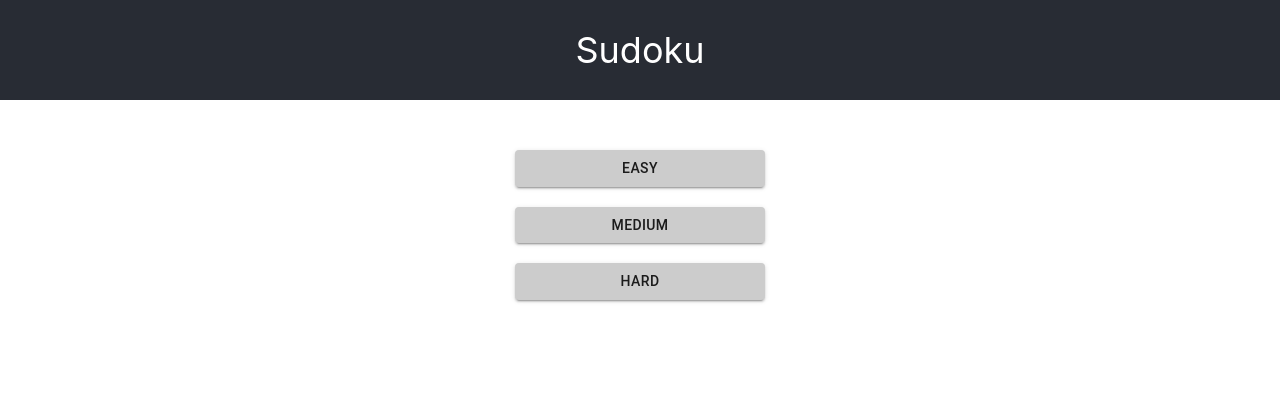
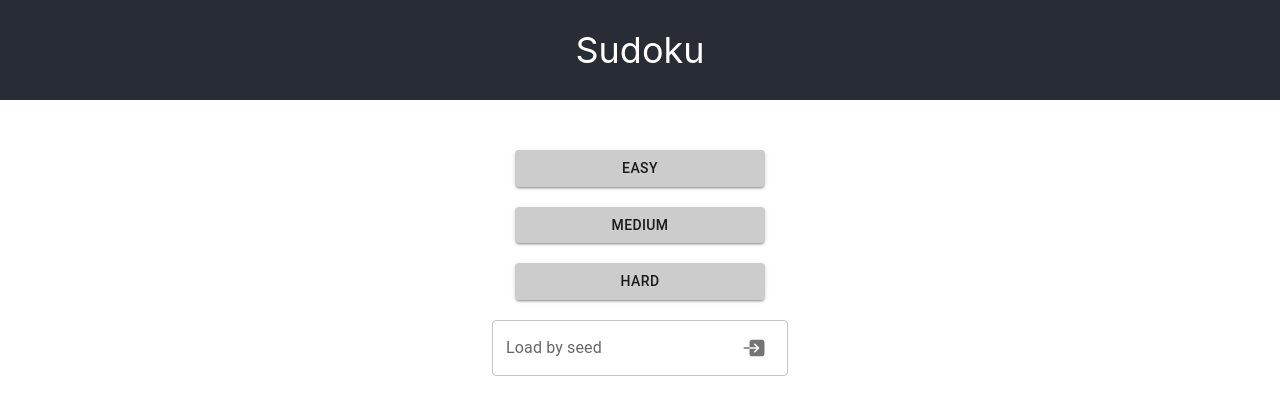
Before and after one commit to arturmeinzer/sudoku, a React (Create React App) app: page / in a window 1280 px wide. Shown: the top 414 px of the page. Built offline with nearby package versions, Linux system fonts and the light colour scheme; no server answers; what react-animations would draw is missing.

Commit message:
Add seed form

```diff
--- a/package.json
+++ b/package.json
@@ -15,6 +15,7 @@
     "react": "^18.2.0",
     "react-animations": "^1.0.0",
     "react-dom": "^18.2.0",
+    "react-icons": "^4.4.0",
     "react-keydown": "^1.9.12",
     "react-loading-icons": "^1.1.0",
     "react-redux": "^8.0.2",
--- a/src/containers/Menu/Menu.jsx
+++ b/src/containers/Menu/Menu.jsx
@@ -9,6 +9,7 @@ import {
     DIFFICULTY_HARD,
 } from "../../constants/difficulty";
 import * as actions from "../../store/actions";
+import SeedForm from "./SeedForm/SeedForm";
 
 const Container = styled.div`
     margin-top: 50px;
@@ -20,7 +21,7 @@ const Container = styled.div`
     margin-bottom: 40px;
 `;
 
-const Menu = ({ currentDifficulty, setDifficulty, showMenu }) => {
+const Menu = ({ currentDifficulty, setDifficulty, hideMenu }) => {
     const handleClick = (difficulty) => {
         setDifficulty(difficulty);
     };
@@ -31,7 +32,8 @@ const Menu = ({ currentDifficulty, setDifficulty, showMenu }) => {
             <Button onClick={() => handleClick(DIFFICULTY_MEDIUM)} color="secondary" $large>Medium</Button>
             <Button onClick={() => handleClick(DIFFICULTY_HARD)} color="secondary" $large>Hard</Button>
             {currentDifficulty
-                && <Button onClick={() => showMenu(false)} $large>{`Continue (${currentDifficulty})`}</Button>}
+                && <Button onClick={() => hideMenu()} $large>{`Continue (${currentDifficulty})`}</Button>}
+            <SeedForm />
         </Container>
     );
 };
@@ -39,7 +41,7 @@ const Menu = ({ currentDifficulty, setDifficulty, showMenu }) => {
 Menu.propTypes = {
     currentDifficulty: PropTypes.string,
     setDifficulty: PropTypes.func.isRequired,
-    showMenu: PropTypes.func.isRequired,
+    hideMenu: PropTypes.func.isRequired,
 };
 
 Menu.defaultProps = {
@@ -52,7 +54,7 @@ const mapStateToProps = (state) => ({
 
 const mapDispatchToProps = (dispatch) => ({
     setDifficulty: (difficulty) => dispatch(actions.setDifficulty(difficulty)),
-    showMenu: () => dispatch(actions.showMenu(false)),
+    hideMenu: () => dispatch(actions.showMenu(false)),
 });
 
 export default connect(mapStateToProps, mapDispatchToProps)(Menu);
--- a/src/containers/Menu/SeedForm/SeedForm.jsx
+++ b/src/containers/Menu/SeedForm/SeedForm.jsx
@@ -0,0 +1,47 @@
+import React, { useState } from "react";
+import { connect } from "react-redux";
+import InputLabel from "@mui/material/InputLabel";
+import OutlinedInput from "@mui/material/OutlinedInput";
+import InputAdornment from "@mui/material/InputAdornment";
+import IconButton from "@mui/material/IconButton";
+import { IoEnter } from "react-icons/io5";
+import FormControl from "@mui/material/FormControl";
+import PropTypes from "prop-types";
+import * as actions from "../../../store/actions";
+
+const SeedForm = ({ fetchSudoku }) => {
+    const [seed, setSeed] = useState();
+
+    const handleSubmit = () => {
+        if (seed) {
+            fetchSudoku(seed);
+        }
+    };
+
+    return (
+        <FormControl fullWidth>
+            <InputLabel>Load by seed</InputLabel>
+            <OutlinedInput
+                label="Load by seed"
+                onChange={(event) => setSeed(event.target.value)}
+                endAdornment={(
+                    <InputAdornment position="end">
+                        <IconButton onClick={handleSubmit}>
+                            <IoEnter />
+                        </IconButton>
+                    </InputAdornment>
+                )}
+            />
+        </FormControl>
+    );
+};
+
+SeedForm.propTypes = {
+    fetchSudoku: PropTypes.func.isRequired,
+};
+
+const mapDispatchToProps = (dispatch) => ({
+    fetchSudoku: (seed) => dispatch(actions.fetchSudokuBySeed(seed)),
+});
+
+export default connect(null, mapDispatchToProps)(SeedForm);
--- a/src/containers/Sudoku/Sudoku.jsx
+++ b/src/containers/Sudoku/Sudoku.jsx
@@ -89,7 +89,7 @@ const mapStateToProps = (state) => ({
 
 const mapDispatchToProps = (dispatch) => ({
     setNote: (note) => dispatch(actions.setNote(note)),
-    fetchSudoku: (difficulty) => dispatch(actions.fetchSudoku(difficulty)),
+    fetchSudoku: (difficulty) => dispatch(actions.fetchSudokuByDifficulty(difficulty)),
     resetSudoku: () => dispatch(actions.resetSudoku()),
     clearSudoku: () => dispatch(actions.clearSudoku()),
 });
--- a/src/store/actions/sudoku.js
+++ b/src/store/actions/sudoku.js
@@ -54,7 +54,7 @@ export const loadFromStorage = () => (dispatch) => {
     }
 };
 
-export const fetchSudoku = (difficulty) => async (dispatch) => {
+export const fetchSudokuByDifficulty = (difficulty) => async (dispatch) => {
     const options = {
         method: "GET",
         url: "https://us-central1-sudoku-5f3b9.cloudfunctions.net/fetchSudoku",
@@ -72,3 +72,22 @@ export const fetchSudoku = (difficulty) => async (dispatch) => {
         console.error(error);
     }
 };
+
+export const fetchSudokuBySeed = (givenSeed) => async (dispatch) => {
+    const options = {
+        method: "GET",
+        url: "https://us-central1-sudoku-5f3b9.cloudfunctions.net/fetchSudoku",
+        params: {
+            seed: givenSeed,
+        },
+    };
+
+    try {
+        const response = await axios.request(options);
+        const { puzzle, solution, seed } = response.data.data;
+        dispatch(fetchSudokuSuccess(puzzle, solution, seed));
+    } catch (error) {
+        // eslint-disable-next-line no-console
+        console.error(error);
+    }
+};
--- a/src/store/reducers/app.js
+++ b/src/store/reducers/app.js
@@ -7,6 +7,7 @@ const initialState = {
 const reducer = (state = initialState, action = {}) => {
     switch (action.type) {
     case actionTypes.SUDOKU_SET_DIFFICULTY:
+    case actionTypes.SUDOKU_FETCH:
         return {
             ...state,
             showMenu: false,
```
Also changed, not shown: 2 other files (tests, documents, lock files or other folders).
